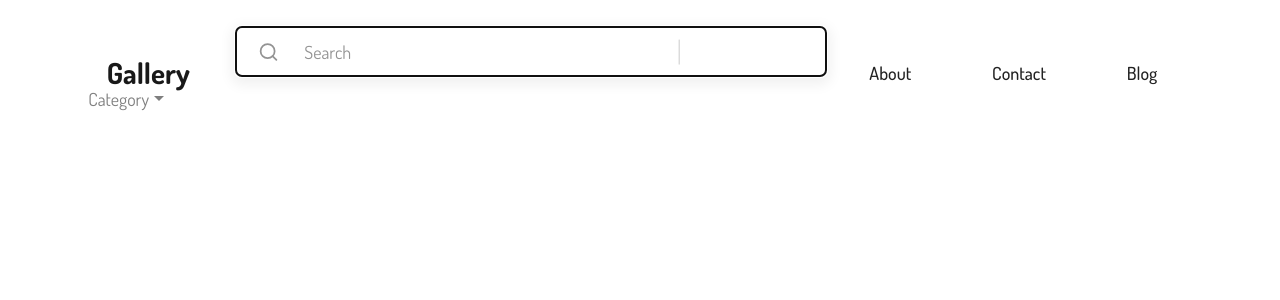
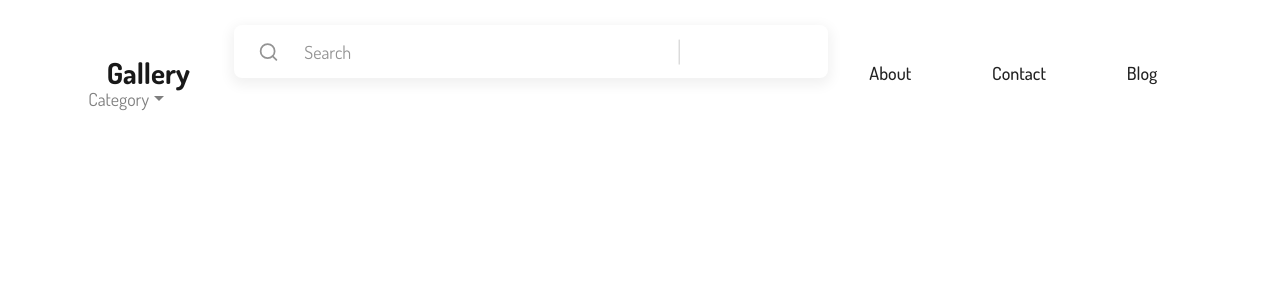
Before and after one commit to victorlomi/Gallery, a Django app: template photos/templates/base.html in a window 1280 px wide, with the restyled element focused. Shown: the top 300 px of the page. Run offline with Django 3.2, Linux system fonts and the light colour scheme; the template is opened without the code that fills it, so the values that code supplies are empty; parts of the project's set-up code (start-up, migrations or seed data) failed here and were passed over; some libraries are stand-ins or nearby versions.

Commit message:
remove black outline when searchbox is selected

```diff
--- a/photos/static/photos/style.css
+++ b/photos/static/photos/style.css
@@ -15,6 +15,10 @@
 	color: #939393;
 	font-size: 18px;
 	padding-left: 70px;
+}
+
+#search-box:focus {
+	outline: none;
 }
 
 #search-icon {
```
